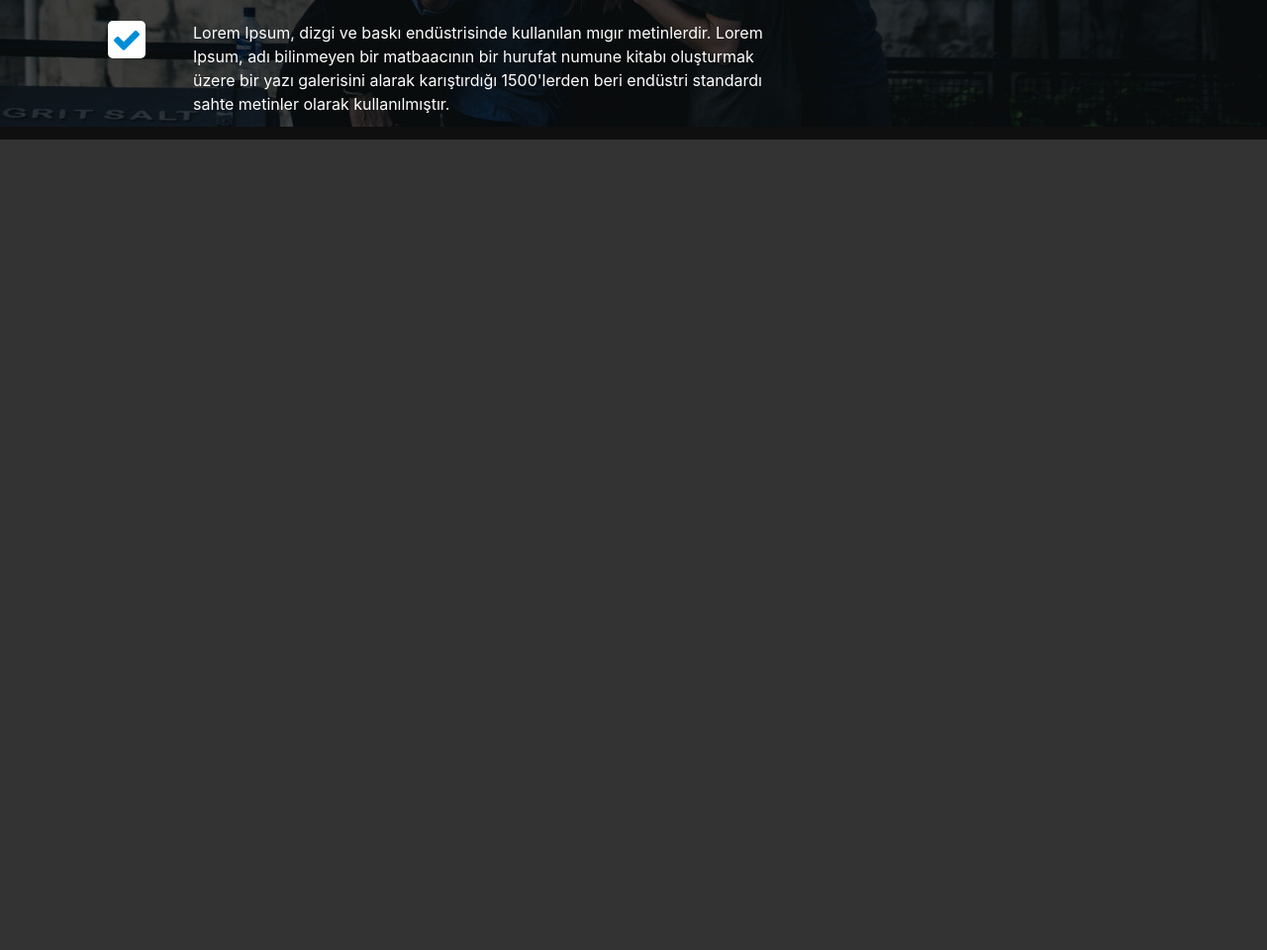
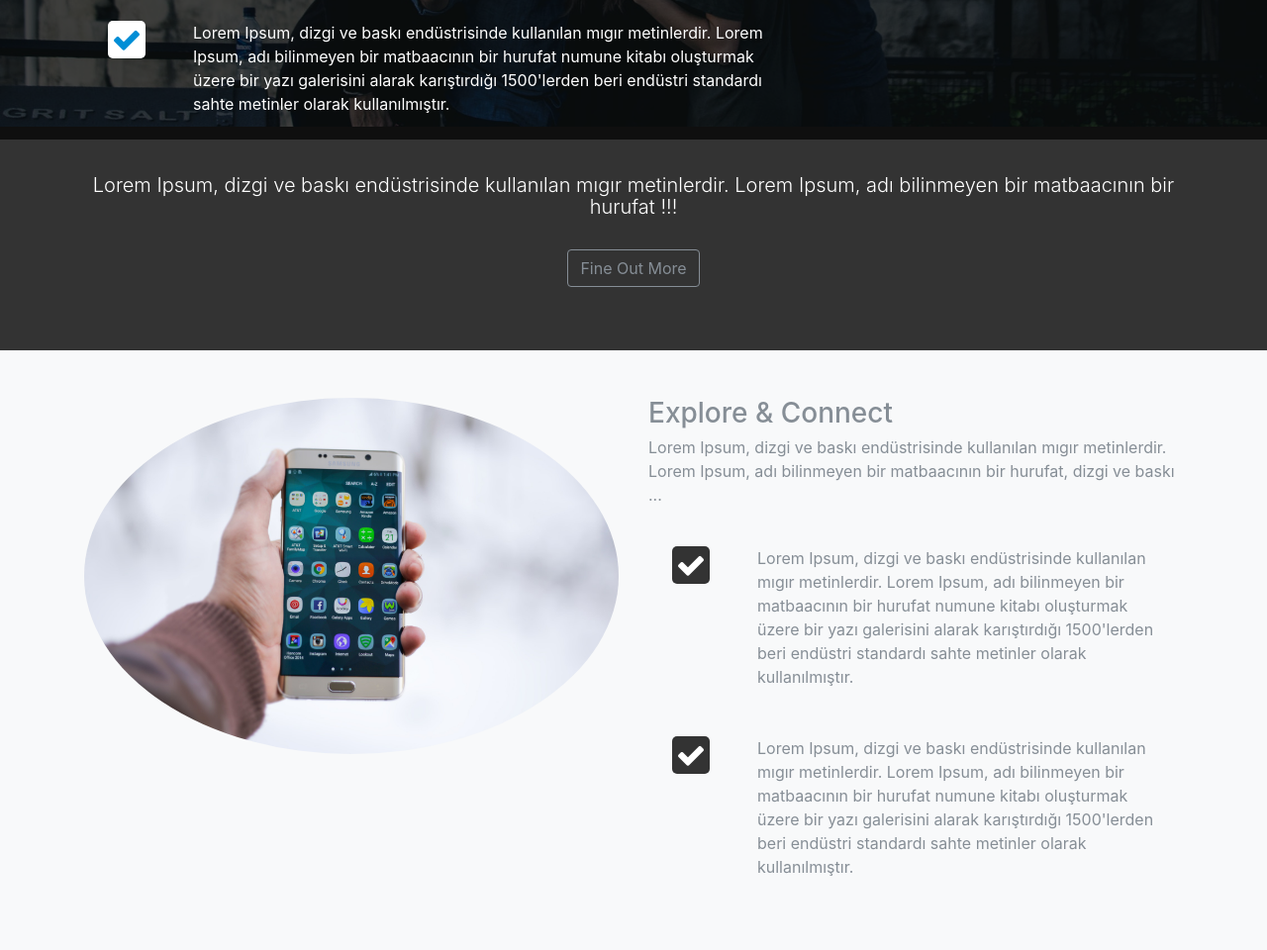
Before and after one commit to mustafagunes/LoopLABTheme, a website: page src/index.html in a window 1280 px wide. Shown: the part 572-1532 px from the top of the page at 99% size. Before the commit the page ends 800 px from the top, so only its background shows below. Drawn offline with Linux system fonts and the light colour scheme.

Commit message:
Explore section area

```diff
--- a/src/index.html
+++ b/src/index.html
@@ -1,5 +1,6 @@
 <!DOCTYPE html>
 <html class="no-js" lang="en">
+
 <head>
     <meta http-equiv="x-ua-compatible" content="ie=edge">
     <meta name="viewport" content="width=device-width, initial-scale=1.0" />
@@ -9,6 +10,7 @@
     <link rel="stylesheet" href="css/style.css">
     <title>Bootstrap 4 Starter Pack</title>
 </head>
+
 <body id="home">
     <nav class="navbar navbar-expand-sm bg-dark navbar-dark fixed-top">
         <div class="container">
@@ -43,13 +45,18 @@
                 <div class="container">
                     <div class="row">
                         <div class="col-lg-8 d-none d-lg-block">
-                                <h1 class="display-4">Build <strong>social profiles</strong> and gain revenue and <strong>profits</strong></h1>
+                            <h1 class="display-4">Build
+                                <strong>social profiles</strong> and gain revenue and
+                                <strong>profits</strong>
+                            </h1>
                             <div class="d-flex flex-row">
                                 <div class="p-4 align-self-start">
                                     <i class="fa fa-check"></i>
                                 </div>
                                 <div class="p-4 aling-self-end">
-                                            Lorem Ipsum, dizgi ve baskı endüstrisinde kullanılan mıgır metinlerdir. Lorem Ipsum, adı bilinmeyen bir matbaacının bir hurufat numune kitabı oluşturmak üzere bir yazı galerisini alarak karıştırdığı 1500'lerden beri endüstri standardı sahte metinler olarak kullanılmıştır.
+                                    Lorem Ipsum, dizgi ve baskı endüstrisinde kullanılan mıgır metinlerdir. Lorem Ipsum, adı bilinmeyen bir matbaacının bir hurufat
+                                    numune kitabı oluşturmak üzere bir yazı galerisini alarak karıştırdığı 1500'lerden beri
+                                    endüstri standardı sahte metinler olarak kullanılmıştır.
                                 </div>
                             </div>
 
@@ -58,7 +65,9 @@
                                     <i class="fa fa-check"></i>
                                 </div>
                                 <div class="p-4 aling-self-end">
-                                            Lorem Ipsum, dizgi ve baskı endüstrisinde kullanılan mıgır metinlerdir. Lorem Ipsum, adı bilinmeyen bir matbaacının bir hurufat numune kitabı oluşturmak üzere bir yazı galerisini alarak karıştırdığı 1500'lerden beri endüstri standardı sahte metinler olarak kullanılmıştır.
+                                    Lorem Ipsum, dizgi ve baskı endüstrisinde kullanılan mıgır metinlerdir. Lorem Ipsum, adı bilinmeyen bir matbaacının bir hurufat
+                                    numune kitabı oluşturmak üzere bir yazı galerisini alarak karıştırdığı 1500'lerden beri
+                                    endüstri standardı sahte metinler olarak kullanılmıştır.
                                 </div>
                             </div>
 
@@ -67,7 +76,9 @@
                                     <i class="fa fa-check"></i>
                                 </div>
                                 <div class="p-4 aling-self-end">
-                                            Lorem Ipsum, dizgi ve baskı endüstrisinde kullanılan mıgır metinlerdir. Lorem Ipsum, adı bilinmeyen bir matbaacının bir hurufat numune kitabı oluşturmak üzere bir yazı galerisini alarak karıştırdığı 1500'lerden beri endüstri standardı sahte metinler olarak kullanılmıştır.
+                                    Lorem Ipsum, dizgi ve baskı endüstrisinde kullanılan mıgır metinlerdir. Lorem Ipsum, adı bilinmeyen bir matbaacının bir hurufat
+                                    numune kitabı oluşturmak üzere bir yazı galerisini alarak karıştırdığı 1500'lerden beri
+                                    endüstri standardı sahte metinler olarak kullanılmıştır.
                                 </div>
                             </div>
                         </div>
@@ -82,7 +93,7 @@
                                         </div>
 
                                         <div class="form-group">
-                                                <input type="text" class="form-control form-control-lg" placeholder="Email">
+                                            <input type="email" class="form-control form-control-lg" placeholder="Email">
                                         </div>
 
                                         <div class="form-group">
@@ -103,8 +114,66 @@
         </div>
     </header>
 
+    <!-- EXPLORE HEAD -->
+    <section id="explore-head-section">
+        <div class="container">
+            <div class="row">
+                <div class="col text-center">
+                    <div class="py-5">
+                        <h1 class="display-4">
+                            <p class="lead">
+                                Lorem Ipsum, dizgi ve baskı endüstrisinde kullanılan mıgır metinlerdir. Lorem Ipsum, adı bilinmeyen bir matbaacının bir hurufat
+                                !!!
+                            </p>
+                            <a href="#" class="btn btn-outline-secondary">Fine Out More</a>
+                        </h1>
+                    </div>
+                </div>
+            </div>
+        </div>
+    </section>
+
+    <!-- EXPLORE SECTION -->
+
+    <section id="explore-section" class="bg-light text-muted py-5">
+        <div class="container">
+            <div class="row">
+                <div class="col-md-6">
+                    <img src="img/explore-section1.jpg" alt="" class="img-fluid mb-3 rounded-circle">
+                </div>
+                <div class="col-md-6">
+                    <h3>Explore & Connect</h3>
+                    <p>Lorem Ipsum, dizgi ve baskı endüstrisinde kullanılan mıgır metinlerdir. Lorem Ipsum, adı bilinmeyen bir
+                        matbaacının bir hurufat, dizgi ve baskı ...</p>
+                    <div class="d-flex flex-row">
+                        <div class="p-4 align-self-start">
+                            <i class="fa fa-check"></i>
+                        </div>
+                        <div class="p-4 aling-self-end">
+                            Lorem Ipsum, dizgi ve baskı endüstrisinde kullanılan mıgır metinlerdir. Lorem Ipsum, adı bilinmeyen bir matbaacının bir hurufat
+                            numune kitabı oluşturmak üzere bir yazı galerisini alarak karıştırdığı 1500'lerden beri endüstri
+                            standardı sahte metinler olarak kullanılmıştır.
+                        </div>
+                    </div>
+
+                    <div class="d-flex flex-row">
+                        <div class="p-4 align-self-start">
+                            <i class="fa fa-check"></i>
+                        </div>
+                        <div class="p-4 aling-self-end">
+                            Lorem Ipsum, dizgi ve baskı endüstrisinde kullanılan mıgır metinlerdir. Lorem Ipsum, adı bilinmeyen bir matbaacının bir hurufat
+                            numune kitabı oluşturmak üzere bir yazı galerisini alarak karıştırdığı 1500'lerden beri endüstri
+                            standardı sahte metinler olarak kullanılmıştır.
+                        </div>
+                    </div>
+                </div>
+            </div>
+        </div>
+    </section>
+
     <script src="js/jquery.min.js"></script>
     <script src="js/popper.min.js"></script>
     <script src="js/bootstrap.min.js"></script>
 </body>
+
 </html>
--- a/src/scss/style.scss
+++ b/src/scss/style.scss
@@ -4,7 +4,7 @@ $bg-color:#333;
 $font-color:#fff;
 $primary-color:#008ed6;
 $dark-overlay: rgba(0,0,0,0.7);
-$font-size: 30px;
+$icon-size: 30px;
 
 body {
     background:$bg-color;
@@ -44,6 +44,16 @@ body {
         background: #fff;
         padding: 4px;
         border-radius: 5px;
-        font-size: $font-size;
+        font-size: $icon-size;
     }
 }
+
+#explore-section {
+    .fa {
+        color: #fff;
+        background: #333;
+        padding: 4px;
+        border-radius: 5px;
+        font-size: $icon-size;
+    }
+}
```
Also changed, not shown: src/css/style.css, src/img/create-section1.jpg (added), src/img/explore-section1.jpg (added), src/img/share-section1.jpg (added). Lines whose indentation alone changed are shown as unchanged.
